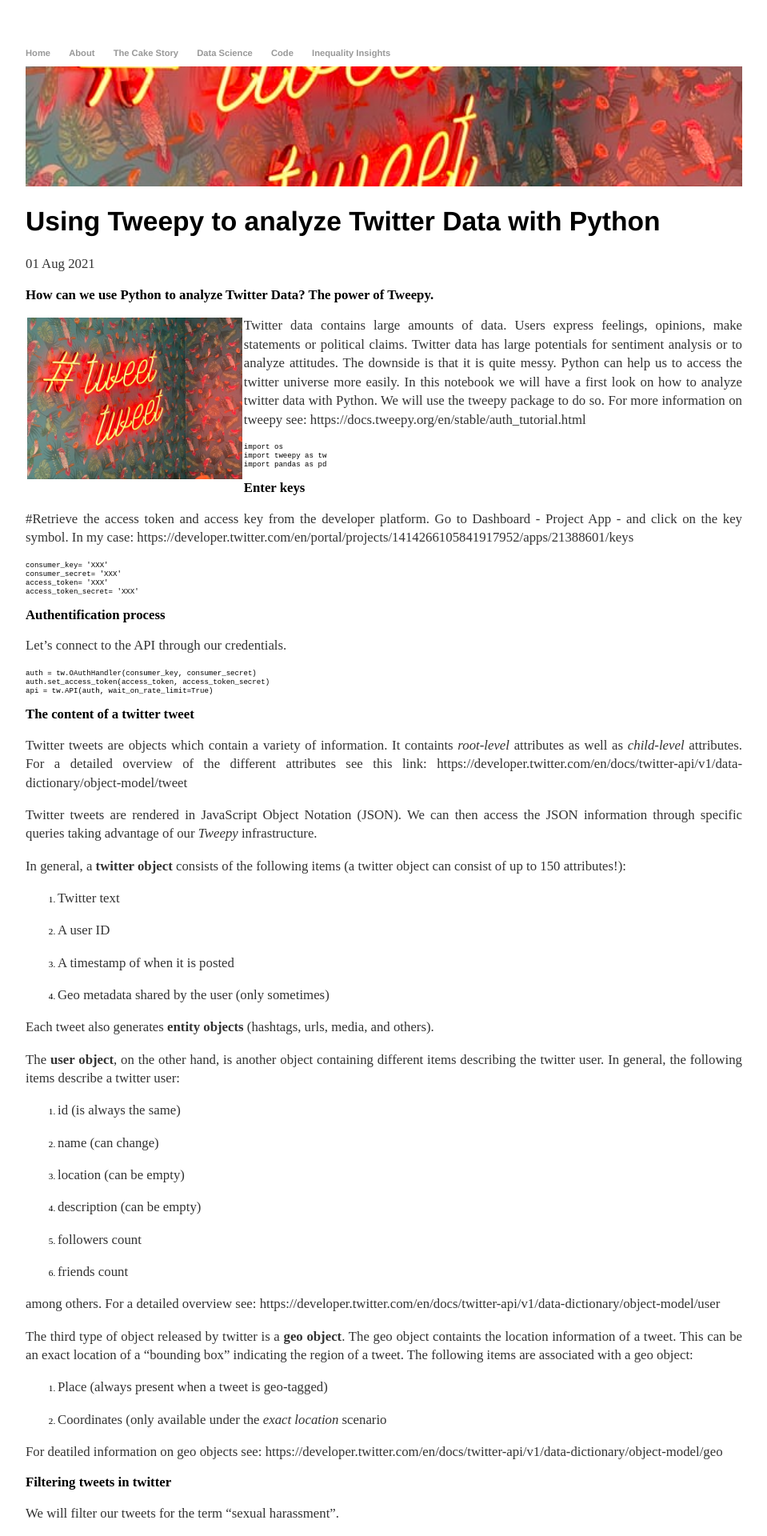
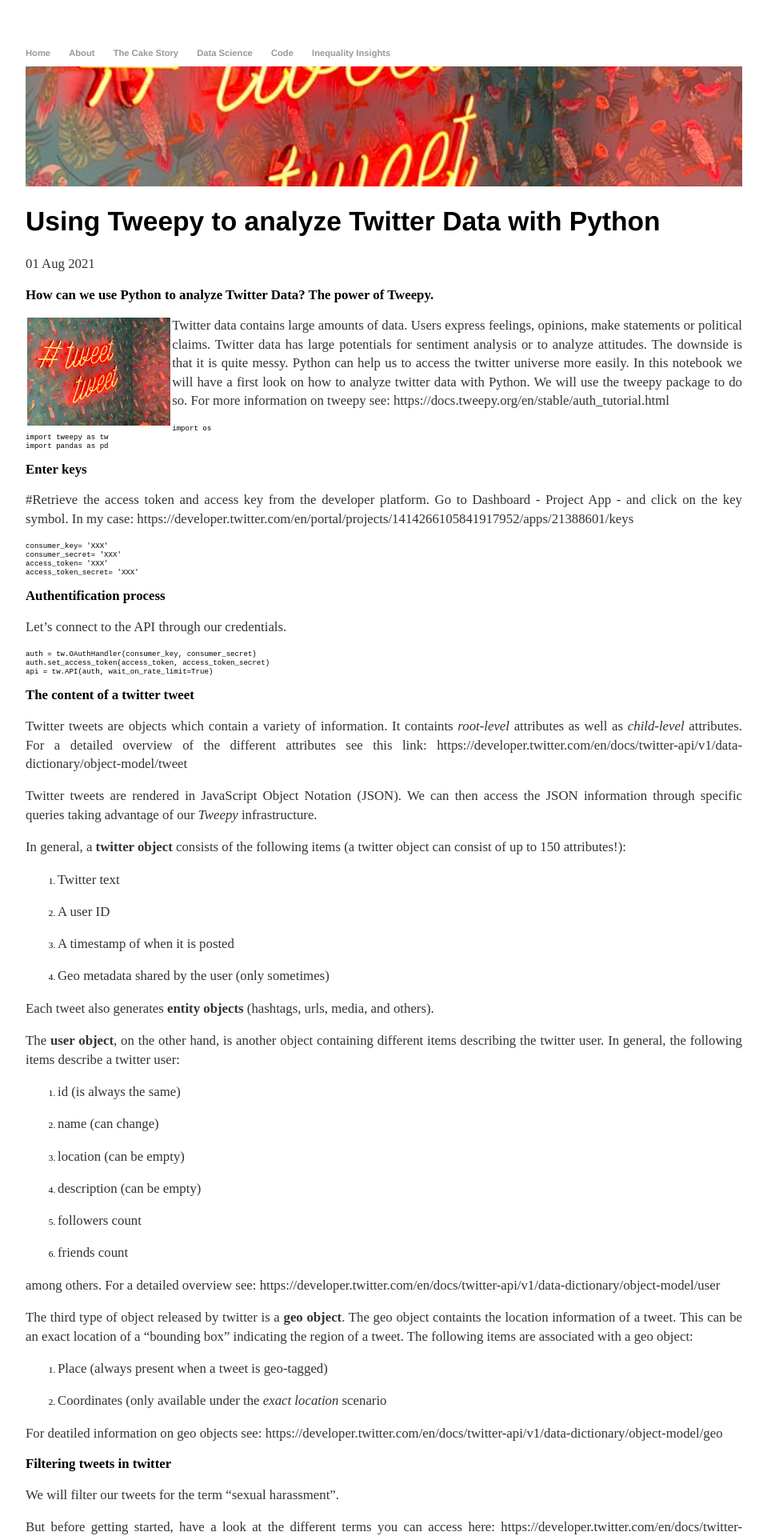
Before and after one commit to BrittaRude/BrittaRude.github.io, a Jekyll site: the page built from inputs_code/_posts/2021-08-01-Using-Tweepy-to-analyze-twitter-data.md, in a window 1280 px wide. Shown: the top 1920 px of the page at 80% size, without its empty margins (160-1119 px from the left). Built offline with Jekyll 4.4.1, drawn with Linux system fonts in a browser that asks for light colours.

Commit message:
Update 2021-08-01-Using-Tweepy-to-analyze-twitter-data.md

```diff
--- a/inputs_code/_posts/2021-08-01-Using-Tweepy-to-analyze-twitter-data.md
+++ b/inputs_code/_posts/2021-08-01-Using-Tweepy-to-analyze-twitter-data.md
@@ -9,7 +9,7 @@
 
 ## How can we use Python to analyze Twitter Data? The power of Tweepy.
 
-<img src="/images/Tweepy.jpg" alt="Tweepy" style="float:left;margin: 2px 2px 2px 2px;max-width:30%;"/>
+<img src="/images/Tweepy.jpg" alt="Tweepy" style="float:left;margin: 2px 2px 2px 2px;max-width:20%;"/>
 
 Twitter data contains large amounts of data. Users express feelings, opinions, make statements or political claims. Twitter data has large potentials for sentiment analysis or to analyze attitudes. The downside is that it is quite messy. Python can help us to access the twitter universe more easily. In this notebook we will have a first look on how to analyze twitter data with Python. We will use the tweepy package to do so. For more information on tweepy see: https://docs.tweepy.org/en/stable/auth_tutorial.html
 
```
